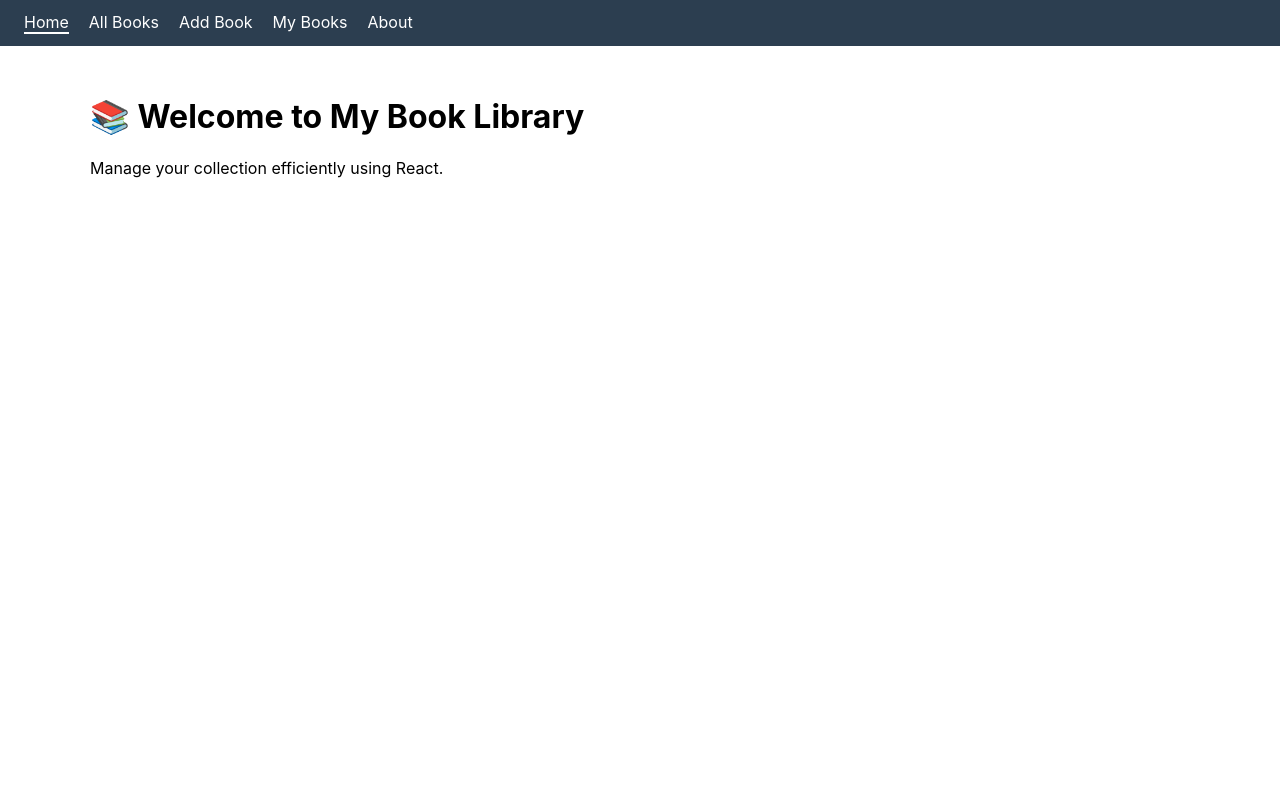
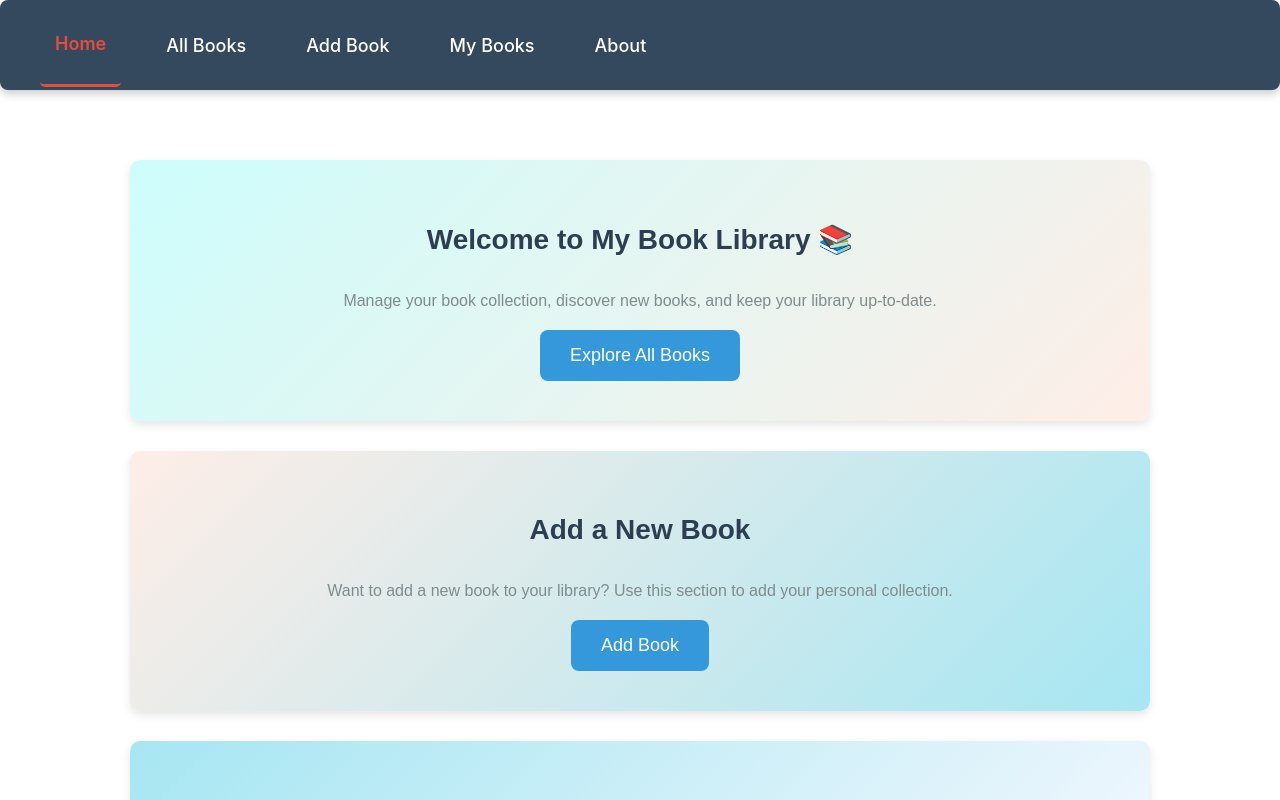
Before and after one commit to ashcoder17/Book-Library, a React (Create React App) app: page / in a window 1280 px wide. Shown: the top 800 px of the page. Built offline with nearby package versions, Linux system fonts and the light colour scheme; the HTML template or start-up script is replaced by a standard one.

Commit message:
Basic UI changes for now

```diff
--- a/src/components/BookCard.jsx
+++ b/src/components/BookCard.jsx
@@ -1,20 +1,83 @@
 import { Link } from "react-router-dom";
+import styled from "styled-components";
 
-const BookCard = (book) => {
+const CardWrapper = styled.div`
+  width: 100%;
+  height: 100%;
+  display: flex;
+  justify-content: center;
+  align-items: center;
+`;
+
+const Card = styled.div`
+  border: 2px solid rgba(0, 0, 0, 0.5);
+  border-radius: 8px;
+  background-color: rgba(255, 255, 255, 0.2);
+  backdrop-filter: blur(2px);
+  padding: 15px;
+  display: flex;
+  flex-direction: column;
+  align-items: center;
+  height: 100%;
+  box-sizing: border-box;
+  overflow: hidden;
+`;
+
+const Section = styled.div`
+  width: 100%;
+  text-align: center;
+  padding-bottom: 10px;
+  margin-bottom: 10px;
+  border-bottom: 1px solid #ccc;
+
+  &:last-child {
+    border-bottom: none;
+    margin-bottom: 0;
+    padding-bottom: 0;
+  }
+
+  white-space: nowrap;
+  overflow: hidden;
+  text-overflow: ellipsis;
+`;
+
+const BookImage = styled.img`
+  max-width: 100%;
+  max-height: 150px;
+  object-fit: contain;
+  display: block;
+  margin: 0 auto;
+`;
+
+const Title = styled.h5`
+  margin: 0;
+  font-size: 1rem;
+`;
+
+const Author = styled.p`
+  margin: 0;
+  font-size: 0.9rem;
+`;
+
+const BookCard = ({ isbn, thumbnail, title, author }) => {
   return (
-    <div className="col-md-4 mb-3">
-      <Link to={`/book/${book.isbn}`} style={{ textDecoration: "none" }}>
-        <div className="card h-100" style={{border: "2px black"}}>
-          <div className="card-header">
-            <img src={book.thumbnail} alt='Book Cover'/>
-          </div>
-          <div className="card-body">
-            <h5 className="card-title">{book.title}</h5>
-            <p className="card-text">{book.author}</p>
-          </div>
-        </div>
+    <CardWrapper>
+      <Link to={`/book/${isbn}`} style={{ textDecoration: "none", width: "100%" }}>
+        <Card>
+          <Section>
+            <BookImage src={thumbnail} alt="Book Cover" />
+          </Section>
+
+          <Section title={title}>
+            <Title>{title}</Title>
+          </Section>
+
+          <Section title={author}>
+            <Author>{author}</Author>
+          </Section>
+        </Card>
       </Link>
-    </div>
+    </CardWrapper>
   );
 };
 
--- a/src/components/Navbar.jsx
+++ b/src/components/Navbar.jsx
@@ -3,17 +3,38 @@ import styled from "styled-components";
 
 const Nav = styled.nav`
   display: flex;
-  gap: 20px;
-  padding: 12px 24px;
-  background-color: #2c3e50;
+  gap: 30px;
+  padding: 15px 40px;
+  background-color: #34495e;
+  border-radius: 8px;
+  box-shadow: 0 4px 8px rgba(0, 0, 0, 0.2);
+  align-items: center;
+  height: 60px;
 `;
 
 const StyledLink = styled(NavLink)`
   color: white;
   text-decoration: none;
+  font-size: 18px;
+  font-weight: 500;
+  padding: 10px 15px;
+  border-radius: 5px;
+  transition: all 0.3s ease;
+  display: flex;
+  align-items: center;
+  height: 100%;
+
+  &:hover {
+    background-color: #1abc9c;
+    color: #fff;
+    transform: translateY(-2px);
+  }
 
   &.active {
-    border-bottom: 2px solid white;
+    color: #e74c3c;
+    font-weight: 600;
+    background-color: transparent;
+    border-bottom: 3px solid #e74c3c;
   }
 `;
 
--- a/src/pages/Home.jsx
+++ b/src/pages/Home.jsx
@@ -1,8 +1,131 @@
+import React from "react";
+import { Link } from "react-router-dom";
+import styled from "styled-components";
 import PageWrapper from "../components/PageWrapper";
+
+const HomeWrapper = styled.div`
+  padding: 40px;
+  font-family: Arial, sans-serif;
+`;
+
+const Section = styled.div`
+  display: flex;
+  justify-content: center;
+  align-items: center;
+  flex-direction: column;
+  padding: 40px 20px;
+  margin-bottom: 30px;
+  border-radius: 10px;
+  box-shadow: 0 4px 10px rgba(0, 0, 0, 0.1);
+  transition: transform 0.3s ease;
+  position: relative;
+  overflow: hidden;
+
+  &:hover {
+    transform: scale(1.02);
+  }
+`;
+
+const SectionTitle = styled.h2`
+  font-size: 28px;
+  color: #2c3e50;
+  margin-bottom: 20px;
+  text-align: center;
+  z-index: 2;
+`;
+
+const SectionDescription = styled.p`
+  font-size: 16px;
+  color: #7f8c8d;
+  text-align: center;
+  margin-bottom: 20px;
+  z-index: 2;
+`;
+
+const StyledButton = styled(Link)`
+  background-color: #3498db;
+  color: white;
+  padding: 15px 30px;
+  border-radius: 8px;
+  text-decoration: none;
+  font-size: 18px;
+  transition: background-color 0.3s;
+  z-index: 2;
+
+  &:hover {
+    background-color: #2980b9;
+  }
+`;
+
+const Mosaic = styled.div`
+  position: absolute;
+  top: 0;
+  left: 0;
+  width: 100%;
+  height: 100%;
+  background: ${(props) =>
+    `linear-gradient(135deg, ${props.color1}, ${props.color2})`};
+  z-index: 1;
+  opacity: 0.8;
+`;
+
+const ContentWrapper = styled.div`
+  display: flex;
+  flex-direction: column;
+  justify-content: center;
+  align-items: center;
+  z-index: 2;
+`;
+
 const Home = () => (
   <PageWrapper>
-    <h1>📚 Welcome to My Book Library</h1>
-    <p>Manage your collection efficiently using React.</p>
+    <HomeWrapper>
+
+      <Section>
+        <Mosaic color1="#C0FDFB" color2="#FEE9E1" />
+        <ContentWrapper>
+          <SectionTitle>Welcome to My Book Library 📚</SectionTitle>
+          <SectionDescription>
+            Manage your book collection, discover new books, and keep your library up-to-date.
+          </SectionDescription>
+          <StyledButton to="/books">Explore All Books</StyledButton>
+        </ContentWrapper>
+      </Section>
+
+      <Section>
+        <Mosaic color1="#FEE9E1" color2="#90E0EF" />
+        <ContentWrapper>
+          <SectionTitle>Add a New Book</SectionTitle>
+          <SectionDescription>
+            Want to add a new book to your library? Use this section to add your personal collection.
+          </SectionDescription>
+          <StyledButton to="/add">Add Book</StyledButton>
+        </ContentWrapper>
+      </Section>
+
+      <Section>
+        <Mosaic color1="#90E0EF" color2="#F8F7FF" />
+        <ContentWrapper>
+          <SectionTitle>My Book Collection</SectionTitle>
+          <SectionDescription>
+            View and manage all the books you have added to your personal library.
+          </SectionDescription>
+          <StyledButton to="/mybooks">View My Books</StyledButton>
+        </ContentWrapper>
+      </Section>
+
+      <Section>
+        <Mosaic color1="#F8F7FF" color2="#C0FDFB" />
+        <ContentWrapper>
+          <SectionTitle>About This App</SectionTitle>
+          <SectionDescription>
+            Learn more about how this app works and how you can manage your book collection effortlessly.
+          </SectionDescription>
+          <StyledButton to="/about">Learn More</StyledButton>
+        </ContentWrapper>
+      </Section>
+    </HomeWrapper>
   </PageWrapper>
 );
+
 export default Home;
--- a/src/pages/MyBooks.jsx
+++ b/src/pages/MyBooks.jsx
@@ -1,41 +1,67 @@
-import React, {useState, useEffect} from 'react';
+import React, { useState, useEffect } from 'react';
 import PageWrapper from "../components/PageWrapper";
 import BookCard from '../components/BookCard';
-
+import Mosaic from '../components/Mosaic';
+import CardButton from "../components/CardButton"
 
 const MyBooks = () => {
     const [books, setBooks] = useState({});
 
     useEffect(() => {
-        const storedBooks = JSON.parse(localStorage.getItem("books")) || {}
-        setBooks(storedBooks)
-    }, [])
+        const storedBooks = JSON.parse(localStorage.getItem("books")) || {};
+        setBooks(storedBooks);
+    }, []);
 
     const removeLib = (isbn) => {
-        const updatedBooks = { ...books }
+        const updatedBooks = { ...books };
         delete updatedBooks[isbn];
-        setBooks(updatedBooks)
-        localStorage.setItem("books", JSON.stringify(updatedBooks))
-    }
+        setBooks(updatedBooks);
+        localStorage.setItem("books", JSON.stringify(updatedBooks));
+    };
 
+    const bookList = Object.values(books);
 
     return (
         <PageWrapper>
             <h2>My Book Library</h2>
-            <div style={{ display: 'flex', gap: '20px', flexWrap: 'wrap' }}>
-                {Object.values(JSON.parse(localStorage.getItem("books") || "{}")).length === 0 ? (
-                    <p>No books in your library. Please add some!</p>
-                ) :
-                (Object.values(JSON.parse(localStorage.getItem("books"))).map(book => (
-                    <div key={book.isbn} style={{ border: '1px solid #ccc', margin: '10px', padding: '10px', display: 'flex', flexDirection: 'column', alignItems: 'center', width: '150px' }}>
-                        <BookCard {...book} />
-                        <button onClick={() => removeLib(book.isbn)}>Remove</button>
-                    </div>
-                    ))
-                )}
-            </div>
+
+            {bookList.length === 0 ? (
+                <p>No books in your library. Please add some!</p>
+            ) : (
+                <div
+                    style={{
+                        display: 'grid',
+                        gridTemplateColumns: 'repeat(3, 1fr)',
+                        gridAutoRows: 'minmax(320px, auto)',
+                        gap: '20px',
+                        marginTop: '20px'
+                    }}
+                >
+                    {bookList.map((book) => (
+                        <Mosaic key={book.isbn} {...book}>
+                            <div
+                                style={{
+                                    border: '2px solid #ccc',
+                                    padding: '15px',
+                                    minHeight: '320px',
+                                    display: 'flex',
+                                    flexDirection: 'column',
+                                    alignItems: 'center',
+                                    boxSizing: 'border-box'
+                                }}
+                            >
+                                <BookCard {...book} />
+
+                                <CardButton variant="remove" onClick={() => removeLib(book.isbn)}>
+                                    Remove
+                                </CardButton>
+                            </div>
+                        </Mosaic>
+                    ))}
+                </div>
+            )}
         </PageWrapper>
     );
-}
+};
 
 export default MyBooks;
```
Also changed, not shown: src/pages/AddBooks.jsx (+186 -45 lines).
